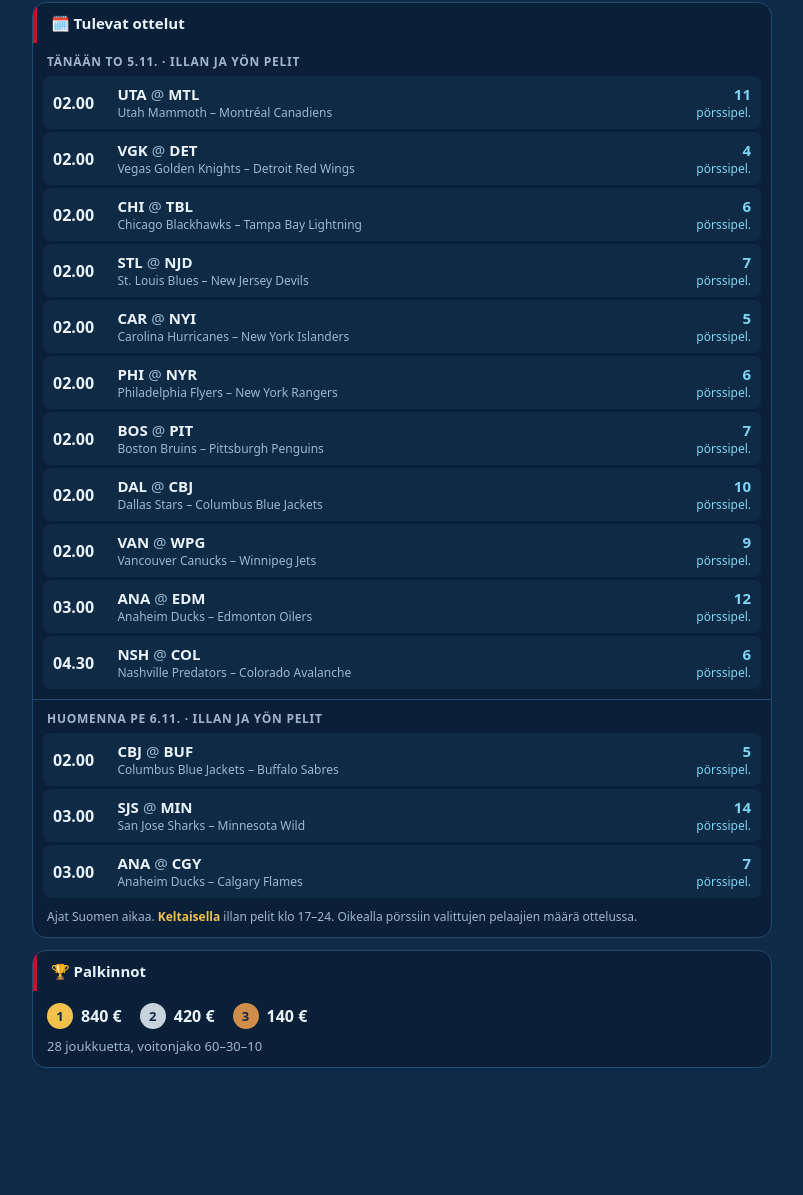
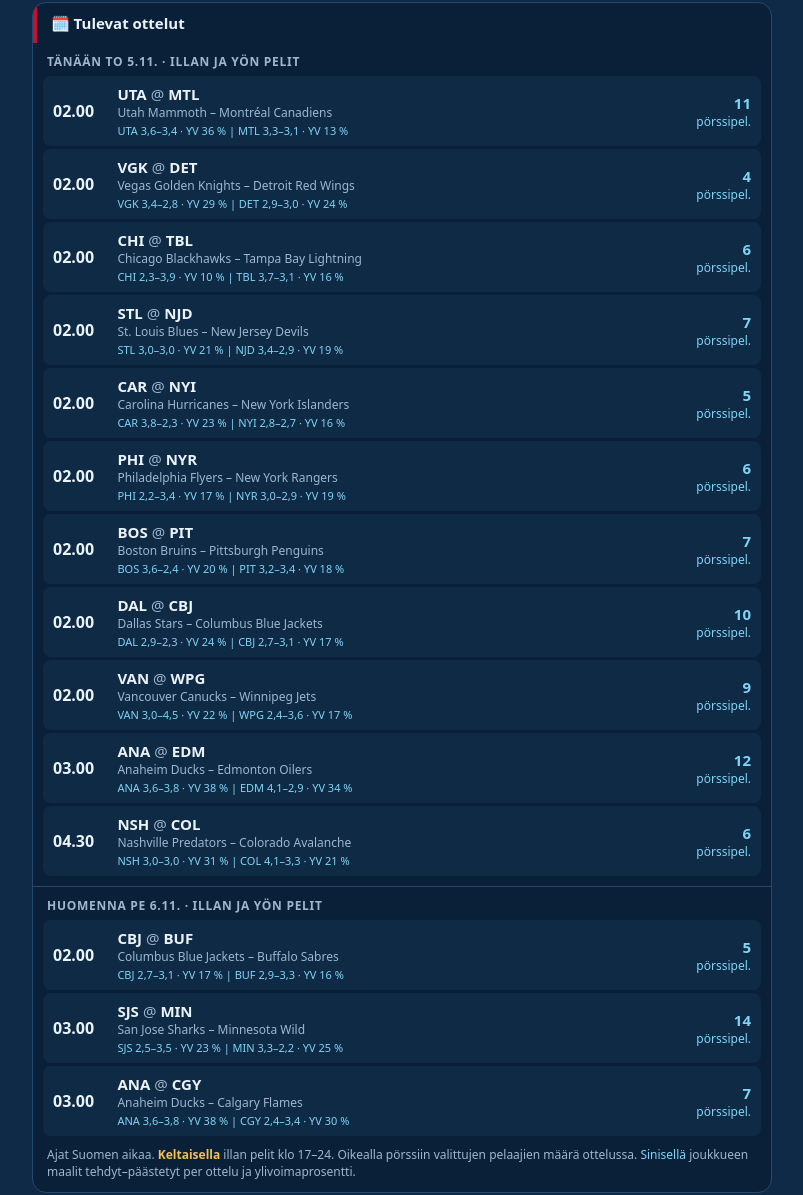
Before and after one commit to peirani/nhl-porssi, a plain HTML site: page index.html in a window 1280 px wide. Shown: the part 1701-2896 px from the top of the page, without its empty margins (238-1041 px from the left). Before the commit the page ends 2799 px from the top, so only its background shows below. Drawn offline with Linux system fonts and the light colour scheme.

Commit message:
Add files via upload

```diff
--- a/index.html
+++ b/index.html
@@ -21,6 +21,7 @@
 .ott .lyh{font-weight:700;font-size:15px;}
 .ott .lyh span{color:var(--muted);font-weight:400;margin:0 4px;}
 .ott .nimet{font-size:12px;color:var(--muted);white-space:nowrap;overflow:hidden;text-overflow:ellipsis;}
+.ott .jt{font-size:11px;color:var(--ice);white-space:nowrap;overflow:hidden;text-overflow:ellipsis;margin-top:2px;}
 .ott .pool{font-size:12px;color:var(--ice);white-space:nowrap;text-align:right;}
 .ott .pool b{font-size:15px;display:block;}
 .ott .tyhja{padding:4px 4px 8px;font-size:13px;color:var(--muted);}
@@ -64,7 +65,7 @@
   <div class="card ott" id="ottelut" style="display:none">
     <div class="ctitle">🗓️ Tulevat ottelut</div>
     <div id="ottelulista"></div>
-    <div class="selite">Ajat Suomen aikaa. <b>Keltaisella</b> illan pelit klo 17–24. Oikealla pörssiin valittujen pelaajien määrä ottelussa.</div>
+    <div class="selite">Ajat Suomen aikaa. <b>Keltaisella</b> illan pelit klo 17–24. Oikealla pörssiin valittujen pelaajien määrä ottelussa. <span style="color:var(--ice)">Sinisellä</span> joukkueen maalit tehdyt–päästetyt per ottelu ja ylivoimaprosentti.</div>
   </div>
 
   <!-- Palkinnot: päivitä summat ja teksti kauden alussa -->
@@ -153,7 +154,18 @@ function osat(aika) {
 function avain(o) { return o.year + '-' + o.month + '-' + o.day; }
 function pelipaiva(aika) { return avain(osat(new Date(aika.getTime() - 12 * 3600000))); }
 
-haeData('ottelut').then(function(d) {
+function jtRivi(abbr, J) {
+  var t = J[abbr];
+  if (!t) return '';
+  var f = function(x) { return x === null || x === undefined ? '-' : Number(x).toFixed(1).replace('.', ','); };
+  return abbr + ' ' + f(t.gf) + '–' + f(t.ga) + (t.pp !== null && t.pp !== undefined ? ' · YV ' + Math.round(t.pp) + ' %' : '');
+}
+
+// Joukkuetilastot (data/edistynyt.json) ovat lisä: jos haku epäonnistuu, otteluohjelma näkyy ilman niitä
+var joukkHaku = haeData('edistynyt').then(function(e) { return e.joukkueet || {}; }).catch(function() { return {}; });
+
+Promise.all([haeData('ottelut'), joukkHaku]).then(function(rr) {
+  var d = rr[0], J = rr[1];
   var nyt = new Date();
   var tanaan = osat(nyt);
   var huomenna = osat(new Date(nyt.getTime() + 24 * 3600000));
@@ -183,7 +195,10 @@ haeData('ottelut').then(function(d) {
       h += '<div class="peli' + (prime ? ' prime' : '') + '">';
       h += '<div class="klo">' + o.hour + '.' + o.minute + '</div>';
       h += '<div class="ottelu"><div class="lyh">' + esc(x.g.away.abbrev) + '<span>@</span>' + esc(x.g.home.abbrev) + '</div>';
-      h += '<div class="nimet">' + esc(x.g.away.name) + ' – ' + esc(x.g.home.name) + '</div></div>';
+      h += '<div class="nimet">' + esc(x.g.away.name) + ' – ' + esc(x.g.home.name) + '</div>';
+      var ja = jtRivi(x.g.away.abbrev, J), jk = jtRivi(x.g.home.abbrev, J);
+      if (ja || jk) h += '<div class="jt">' + esc([ja, jk].filter(Boolean).join('  |  ')) + '</div>';
+      h += '</div>';
       h += '<div class="pool">' + (pool ? '<b>' + pool + '</b>pörssipel.' : '') + '</div>';
       h += '</div>';
     });
```
